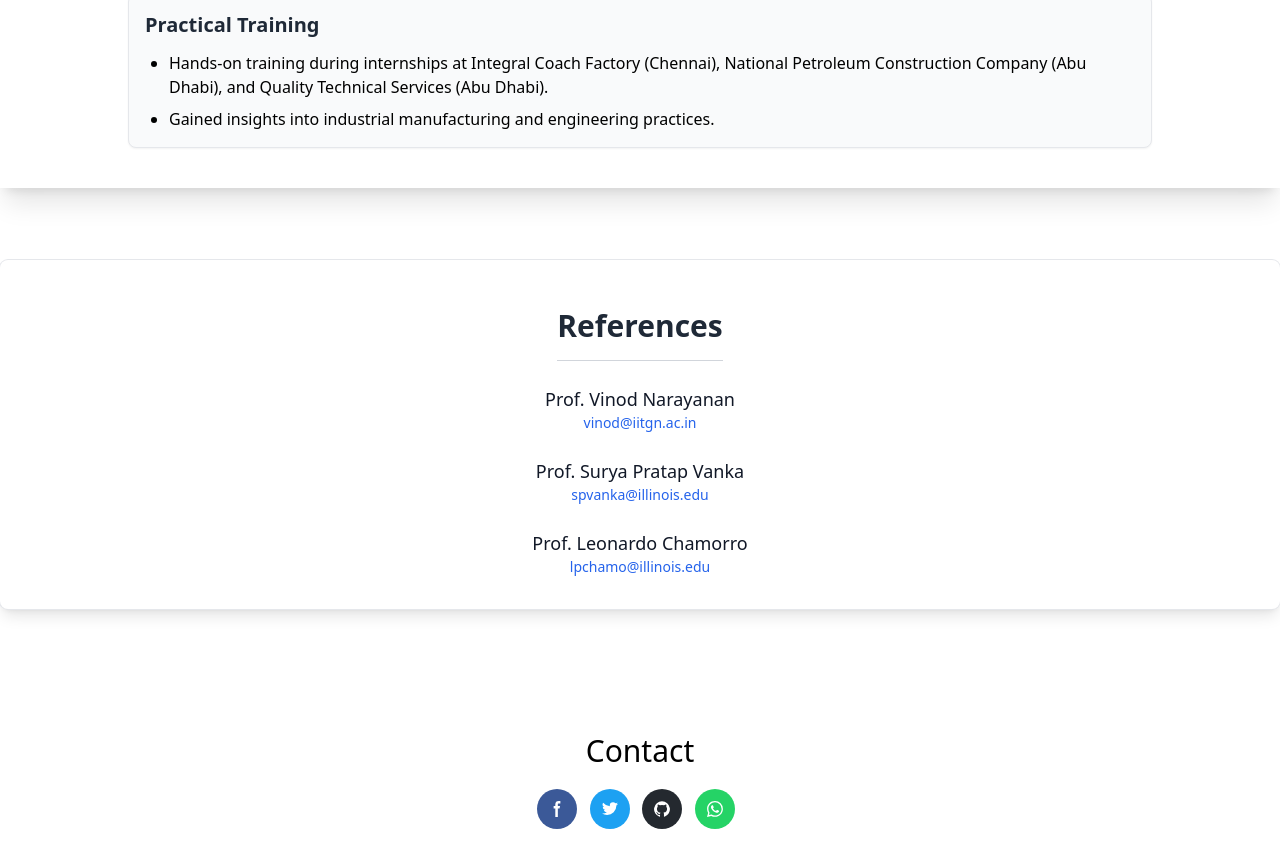
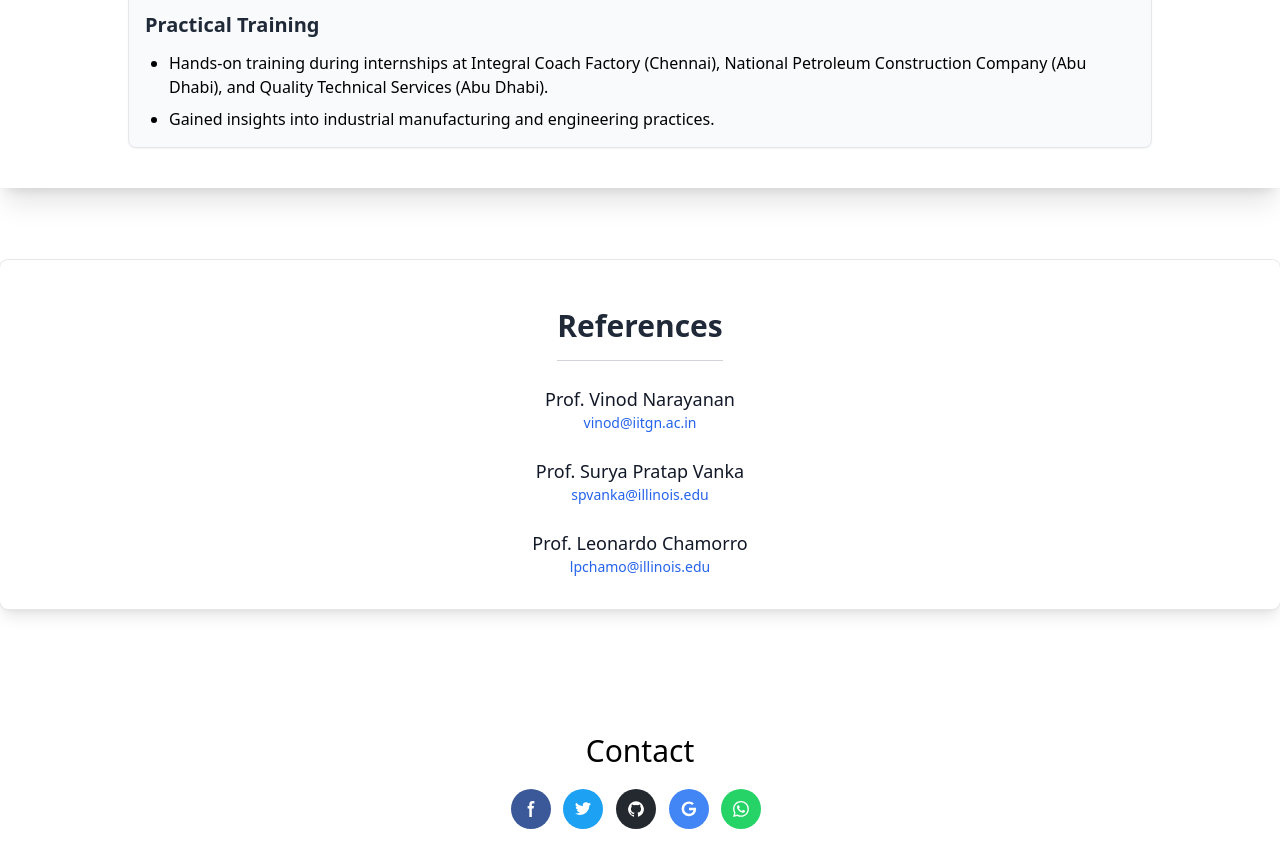
Before and after one commit to akashu4295/akashu4295.github.io, a plain HTML site: page index.html in a window 1280 px wide. Shown: the part 6132-6999 px from the top of the page. Drawn offline with nearby package versions, Linux system fonts and the light colour scheme.

Commit message:
Update index.html

```diff
--- a/index.html
+++ b/index.html
@@ -465,6 +465,13 @@
                         </svg>
                     </button>
                 </a>
+                <a href="https://scholar.google.com/citations?user=o9GEp3wAAAAJ&hl=en&oi=ao">
+                      <button type="button" class="text-white bg-[#4285F4] hover:bg-[#4285F4]/90 focus:ring-4 focus:outline-none focus:ring-[#4285F4]/50 font-medium rounded-full text-sm p-3 text-center inline-flex items-center dark:focus:ring-[#4285F4]/55 mr-2 mb-2">
+                        <svg class="w-4 h-4" aria-hidden="true" xmlns="http://www.w3.org/2000/svg" fill="currentColor" viewBox="0 0 18 19">
+                          <path fill-rule="evenodd" d="M8.842 18.083a8.8 8.8 0 0 1-8.65-8.948 8.841 8.841 0 0 1 8.8-8.652h.153a8.464 8.464 0 0 1 5.7 2.257l-2.193 2.038A5.27 5.27 0 0 0 9.09 3.4a5.882 5.882 0 0 0-.2 11.76h.124a5.091 5.091 0 0 0 5.248-4.057L14.3 11H9V8h8.34c.066.543.095 1.09.088 1.636-.086 5.053-3.463 8.449-8.4 8.449l-.186-.002Z" clip-rule="evenodd"/>
+                        </svg>
+                      </button>
+                </a>
                 <a href="https://wa.me/918301825301">
                     <button type="button" class="text-white bg-[#25D366] hover:bg-[#25D366]/90 focus:ring-4 focus:outline-none focus:ring-[#25D366]/50 font-medium rounded-full text-sm p-3 text-center inline-flex items-center dark:focus:ring-[#25D366]/55 mr-2 mb-2">
                         <svg xmlns="http://www.w3.org/2000/svg" width="16" height="16" fill="currentColor" class="bi bi-whatsapp" viewBox="0 0 16 16">
```
